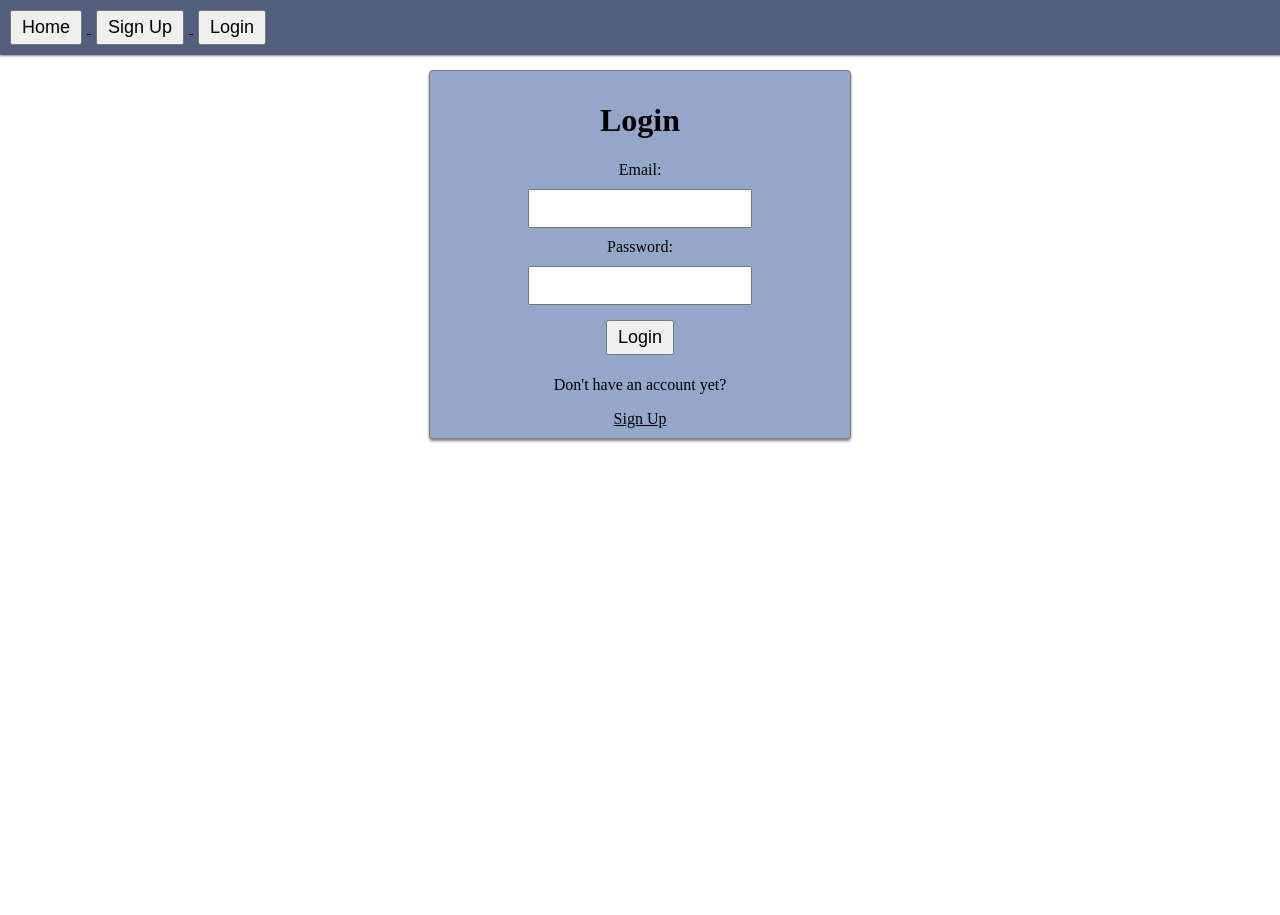
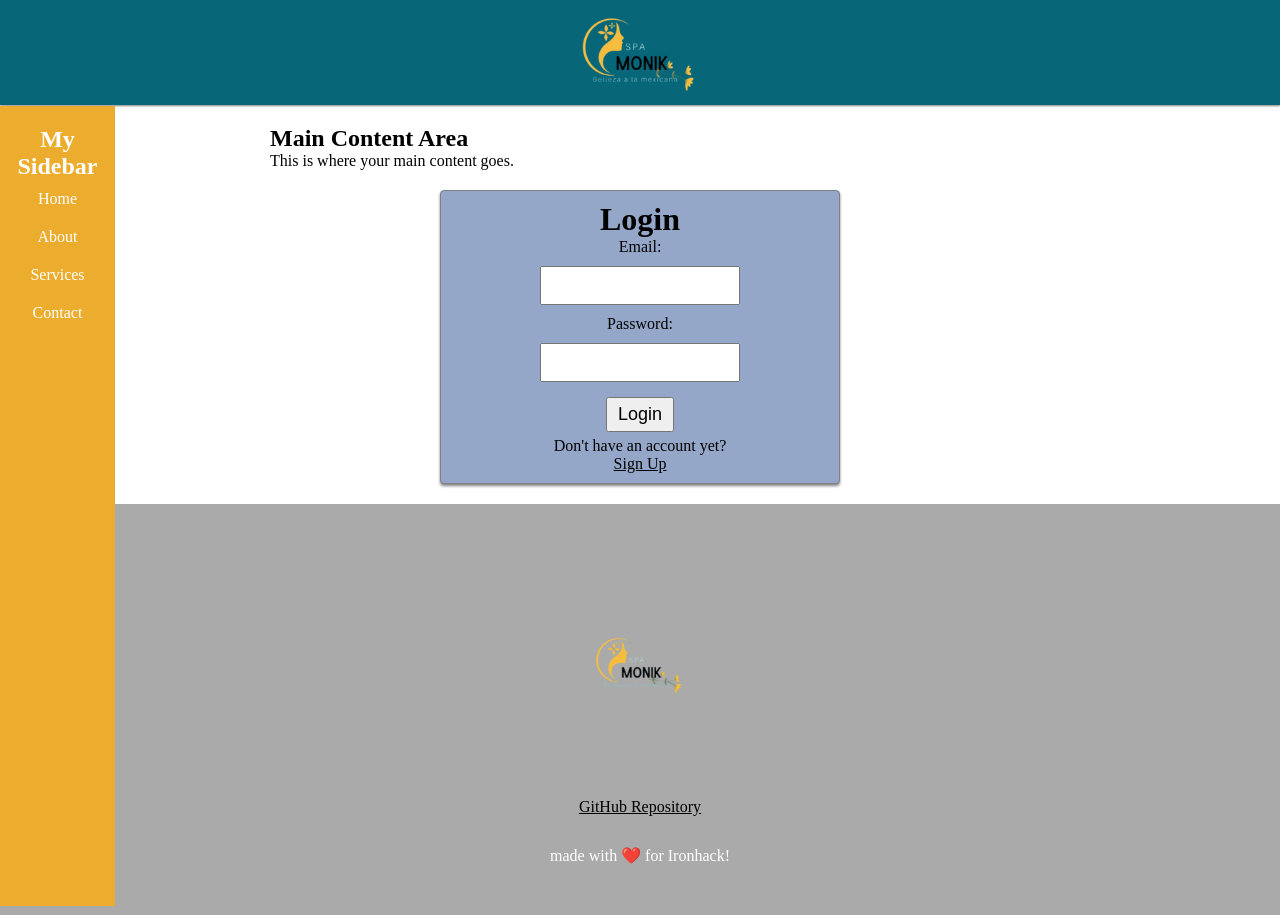
Before and after one commit to Luiz-elTlaloc/Spa-client, a React (Vite) app: page /login in a window 1280 px wide. Before the commit the page ends 800 px from the top, so only its background shows below. Built offline with nearby package versions, Linux system fonts and the light colour scheme.

Commit message:
Home page starter

```diff
--- a/package.json
+++ b/package.json
@@ -13,6 +13,7 @@
     "axios": "^1.6.8",
     "react": "^18.2.0",
     "react-dom": "^18.2.0",
+    "react-icons": "^5.0.1",
     "react-router-dom": "^6.22.3"
   },
   "devDependencies": {
--- a/src/App.jsx
+++ b/src/App.jsx
@@ -1,9 +1,11 @@
 import "./App.css";
-import { Routes, Route, Navigate, Outlet } from "react-router-dom";
+import { Routes, Route, Navigate, Outlet, Link } from "react-router-dom";
 import Navbar from "./components/Navbar";
+import Footer from "./components/Footer";
 import HomePage from "./pages/HomePage";
 import SignupPage from "./pages/SignupPage";
 import LoginPage from "./pages/LoginPage";
+import AboutUsPage from "./pages/AboutUsPage";
 
 function App() {
   const getToken = () => {
@@ -36,10 +38,12 @@ function App() {
 
           <Route path="/signup" element={<SignupPage />} />
           <Route path="/login" element={<LoginPage />} />
+          <Route path="/about" element={<AboutUsPage/>} />
 
         </Route>
 
       </Routes>
+      <Footer/>
 
     </div>
   );
--- /dev/null
+++ b/src/components/Footer.css
@@ -0,0 +1,39 @@
+* {
+    padding: 0;
+    margin: 0;
+    box-sizing: border-box;
+}
+
+
+.footer-container {
+    width: 100%;
+    padding: 70px 30px 20px;
+    background-color: rgb(170, 170, 170);
+    flex: 1;
+}
+
+.footer-container img {
+    width: 12rem;
+}
+
+.footer-nav {
+    margin: 30px 0;
+    display: flex;
+    justify-content: center;
+}
+
+.footer-bottom {
+    color: white;
+}
+
+.footer-logo {
+    display: flex;
+    justify-content: center;
+    padding-bottom: 2rem;
+}
+
+.github-button {
+    display: flex;
+    justify-content: center;
+    color: white;
+}
--- /dev/null
+++ b/src/components/Footer.jsx
@@ -0,0 +1,25 @@
+import "./Footer.css";
+import logo_light from "../assets/Logo.png";
+import { Link } from "react-router-dom";
+
+const Footer = () => {
+  return (
+    <div className="footer-container">
+      <div className="footer-logo">
+      <img src={logo_light} alt="" />
+      </div>
+      <div className="github-button">
+        <a href="https://github.com/emelygomezio/react-app">
+          GitHub Repository
+        </a>
+      </div>
+      <div className="footer-nav">
+        <div className="footer-bottom">
+          <p> made with ❤️ for Ironhack!</p>
+        </div>
+      </div>
+    </div>
+  );
+};
+
+export default Footer;
--- a/src/components/Navbar.jsx
+++ b/src/components/Navbar.jsx
@@ -3,6 +3,7 @@
 import { Link } from "react-router-dom";
 import { useContext } from "react"; // <== IMPORT
 import { AuthContext } from "../context/auth.context"; // <== IMPORT
+import logo_light from '../assets/Logo.png'
 
 function Navbar() {
   // Subscribe to the AuthContext to gain access to
@@ -15,30 +16,48 @@ function Navbar() {
   //  Update the rendering logic to display different content
   //  depending on whether the user is logged in or not
   return (
+    <div>
     <nav>
-      <Link to="/">
-        <button>Home</button>
-      </Link>
 
-      {/*    UPDATE     */}
-      {getToken() ? (
-        <>
-          <button onClick={logOutUser}>Logout</button>
-          {/* <span>{user && user.name}</span> */}
-        </>
-      ) : (
-        <>
-          <Link to="/signup">
-            {" "}
-            <button>Sign Up</button>{" "}
-          </Link>
-          <Link to="/login">
-            {" "}
-            <button>Login</button>{" "}
-          </Link>
-        </>
-      )}
+    <Link to="/">
+        <img src={logo_light} alt='logo' className='logo' /> </Link>
     </nav>
+    <div class="sidebar">
+        <h2>My Sidebar</h2>
+        <ul>
+            <li><a href="#">Home</a></li>
+            <li><a href="#">About</a></li>
+            <li><a href="#">Services</a></li>
+            <li><a href="#">Contact</a></li>
+        </ul>
+    </div>
+    <div class="content">
+        <h2>Main Content Area</h2>
+        <p>This is where your main content goes.</p>
+    </div>
+
+   </div>
+
+
+    //   {/*    UPDATE     */}
+    //   {getToken() ? (
+    //     <>
+    //       <button onClick={logOutUser}>Logout</button>
+    //       {/* <span>{user && user.name}</span> */}
+    //     </>
+    //   ) : (
+    //     <>
+    //       <Link to="/signup">
+    //         {" "}
+    //         <button>Sign Up</button>{" "}
+    //       </Link>
+    //       <Link to="/login">
+    //         {" "}
+    //         <button>Login</button>{" "}
+    //       </Link>
+    //     </>
+    //   )}
+    //   </div>
   );
 }
 
--- /dev/null
+++ b/src/components/Sidebar.jsx
@@ -0,0 +1,43 @@
+
+import { MdHomeFilled } from "react-icons/md";
+import { FaUserCheck } from "react-icons/fa";
+import { FaBoxOpen } from "react-icons/fa";
+import { IoAddOutline } from "react-icons/io5";
+import { FaFilter } from "react-icons/fa6";
+
+
+
+const Sidebar = [
+    {
+        title:"Home",
+        icon: <MdHomeFilled className="sidebar-icon"/>,
+        link: "/",
+        cName: 'nav-text'
+    },
+    {
+        title:"About Us",
+        icon: <FaUserCheck className="sidebar-icon"/>,
+        link: "/about",
+        cName: 'nav-text'
+    },
+    {
+        title:"Products",
+        icon: <FaBoxOpen className="sidebar-icon"/>,
+        link: "/products",
+        cName: 'nav-text'
+    },
+    {
+        title:"Add Product",
+        icon: <IoAddOutline className="sidebar-icon"/>,
+        link: "/addproduct",
+        cName: 'nav-text'
+    },
+    {
+        title:"Filter",
+        icon: <FaFilter className="sidebar-icon"/>,
+        link: "/filter",
+        cName: 'nav-text'
+    },
+];
+
+export default Sidebar;
--- a/src/index.css
+++ b/src/index.css
@@ -31,20 +31,64 @@ textarea {
 }
 
 nav {
-  background: #515f7d;
+  background: #076678;
   color: white;
-  padding: 0px 20px;
   box-shadow: 0px 1px 2px gray;
   width: 100%;
-  margin-bottom: 15px;
-  padding: 5px;
+  height: 105px;
+  display: flex;
+  justify-content: center;
 }
 
-nav li {
-  list-style: none;
-  color: white;
-  font-size: 24px;
-  font-weight: 600;
+.logo {
+  display:flex;
+  justify-content:end;
+  cursor: pointer;
+  margin-top: -65px;
+  margin-left: rem;
+}
+
+/* Sidebar Styles */
+.sidebar {
+  margin-top: 106px;
+  height: 100%;
+  width: 115px;
+  position: fixed;
+  top: 0;
+  left: 0;
+  background-color:#ecac2d;
+  padding-top: 20px;
+
+}
+
+.sidebar h2 {
+  color: #fff;
+  text-align: center;
+}
+
+.sidebar ul {
+  list-style-type: none;
+  padding: 0;
+}
+
+.sidebar ul li {
+  padding: 10px 0;
+  text-align: center;
+}
+
+.sidebar ul li a {
+  color: #fff;
+  text-decoration: none;
+  display: block;
+}
+
+.sidebar ul li a:hover {
+  background-color: #555;
+}
+
+.content {
+  margin-left: 250px; /* Adjust according to the width of your sidebar */
+  padding: 20px;
 }
 
 .SignupPage,
--- /dev/null
+++ b/src/pages/AboutUsPage.jsx
@@ -0,0 +1,58 @@
+import Navbar from "../components/Navbar";
+import Footer from "../components/Footer";
+import { Link } from 'react-router-dom';
+import Sidebar from '../components/Sidebar';
+// import '../components/AboutPage.css';
+// import iconpng from "../assets/icon.png";
+
+function AboutPage() {
+  return (
+    <div className="about-container">
+        <div>
+        <Link to="/about"></Link>
+        <h1 className="about-greeting">Welcome to True Goods! 🧡 </h1>
+        <br />
+        <div className="about-contents">
+            <img src={iconpng} alt="3D-heart" className="about-image" />
+        <p className="about-paragraph">
+          {" "}
+          <b>Hey there! 👋🏼 We're TrueGoods, your go-to destination for all things
+          awesome. </b>
+        </p>
+        <br />
+        <p className="about-paragraph">
+          {" "}
+          We're a bunch of passionate folks who
+          believe that shopping should be more than just a transaction – it
+          should be an experience. That's why we scour the globe to bring you
+          the trendiest, most unique products that'll make you go "wow" every
+          time you hit that add to cart button.{" "}
+        </p>
+        <br />
+        <p className="about-paragraph">
+          {" "}
+          Whether you're looking for sleek gadgets to upgrade your tech game,
+          stylish accessories to level up your fashion sense, or quirky gifts
+          that'll earn you major brownie points, we've got you covered.
+        </p>
+        <br />
+        <p className="about-paragraph">
+          {" "}
+          But TrueGoods isn't just about what you buy – it's about how you feel
+          when you shop with us. We're all about good vibes, great service, and
+          making sure you have a blast every step of the way.
+        </p>
+        <br />
+        <p className="about-paragraph">
+          {" "}
+          Dive into our collection, discover something you love, and join the
+          TrueGoods fam today. Trust us, you won't regret it. Let's make
+          shopping cool again! ✌🏼
+        </p>
+        </div>
+      </div>
+    </div>
+  );
+};
+
+export default AboutPage;
```
Also changed, not shown: src/assets/Logo.png (added), src/pages/Appointment.jsx (added), src/pages/Treatments.jsx (added), 1 other file (tests, documents, lock files or other folders).
